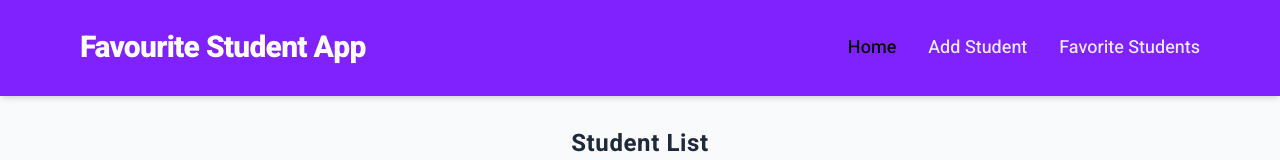
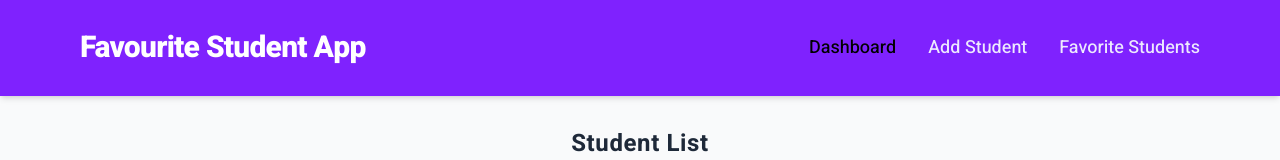
Before and after one commit to Prasanth-1011/Student-Register, a React (Vite) app: page / in a window 1280 px wide. Shown: the top 160 px of the page. Built offline with nearby package versions, Linux system fonts and the light colour scheme.

Commit message:
Fixed Tailwind

```diff
--- a/src/Components/Header.jsx
+++ b/src/Components/Header.jsx
@@ -8,7 +8,7 @@ function Header() {
       </h1>
       <nav className="flex justify-center gap-8 text-lg font-medium text-nowrap text-violet-100">
         <NavLink to="/" className="transition-colors hover:text-white">
-          Home
+          Dashboard
         </NavLink>
         <NavLink to="forms" className="transition-colors hover:text-white">
           Add Student
--- a/src/Components/Profile.jsx
+++ b/src/Components/Profile.jsx
@@ -13,7 +13,7 @@ const Profile = () => {
 
   return (
     <div
-      className="animate-slide-up mx-auto w-full max-w-5xl scroll-mt-32 rounded-2xl border border-gray-100 bg-white p-10 shadow-md"
+      className="animate-slide-up mx-auto w-full max-w-5xl scroll-mt-32 rounded-2xl border border-gray-100 bg-white p-10 shadow-md lg:py-18"
       ref={ref}
     >
       <div className="flex flex-col items-center gap-10 md:flex-row">
--- a/src/Pages/Dashboard.jsx
+++ b/src/Pages/Dashboard.jsx
@@ -7,7 +7,7 @@ function Dashboard() {
   const { students, profile } = useContext(StudentContext);
 
   useEffect(() => {
-    document.title = "Student List";
+    document.title = "Dashboard";
   });
 
   return (
--- a/src/Pages/Favourite.jsx
+++ b/src/Pages/Favourite.jsx
@@ -36,10 +36,8 @@ function Favourite() {
           </div>
         ) : (
           <div className="flex flex-col items-center justify-center rounded-xl border border-gray-100 bg-white p-12 text-center shadow-lg">
-            <p className="mb-4 text-xl text-gray-400">
-              No favourite students added yet.
-            </p>
-            <p className="text-violet-500">Add some from the dashboard!</p>
+            <p className="mb-4 text-xl text-gray-400">No Students Added Yet.</p>
+            <p className="text-violet-500">Add Students From The Dashboard!</p>
           </div>
         )}
       </div>
```
Also changed, not shown: 1 other file (tests, documents, lock files or other folders).
